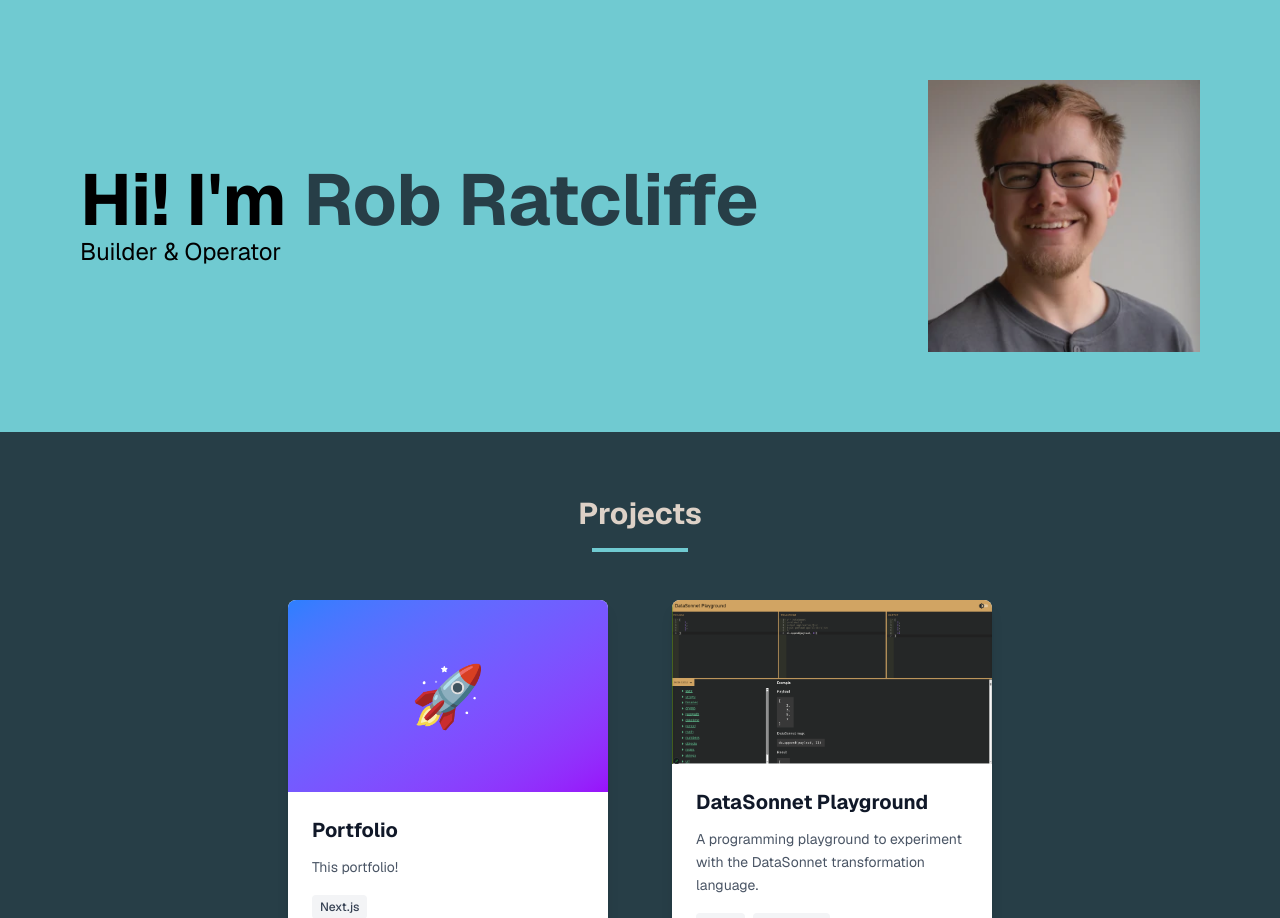
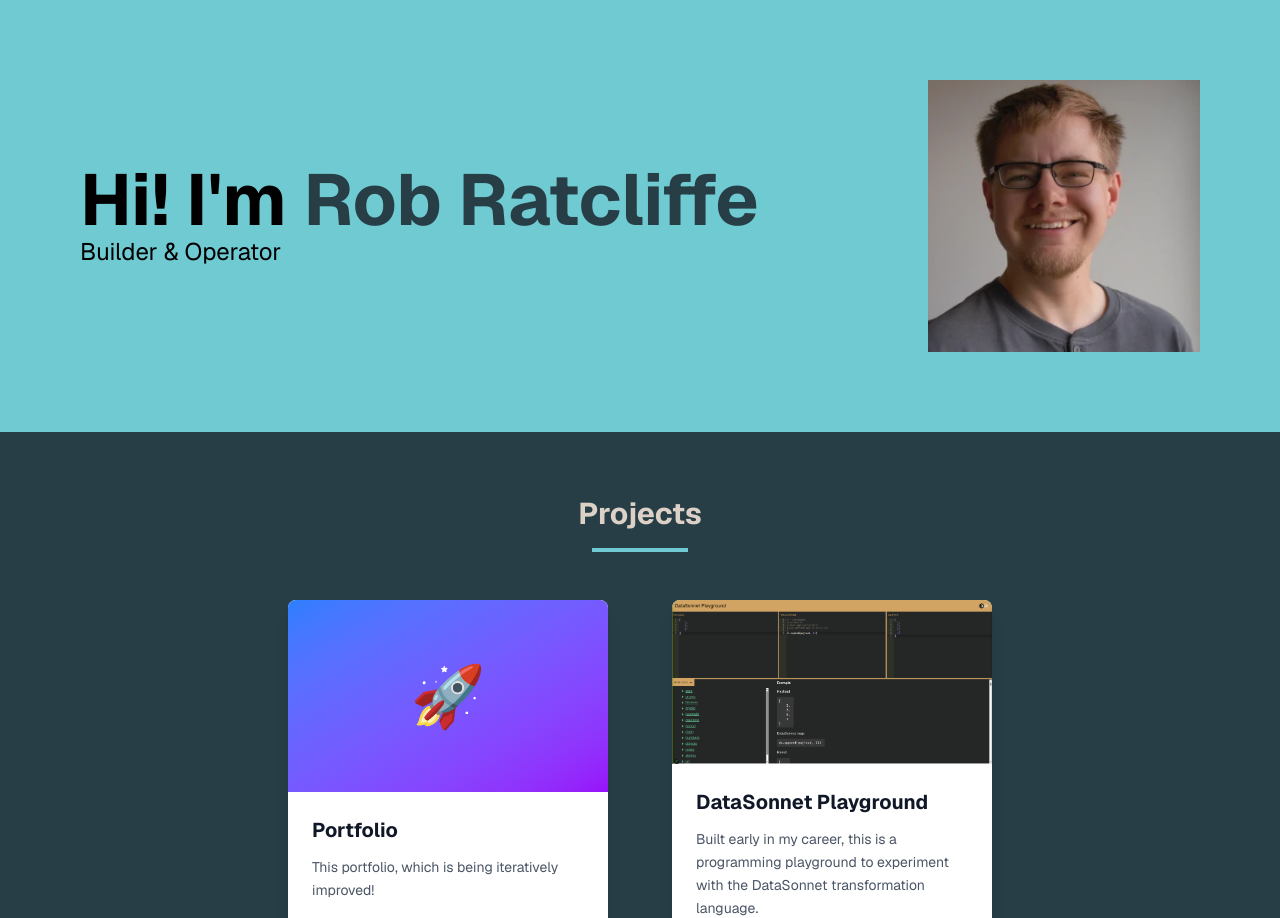
Before and after one commit to rlratcliffe/portfolio, a Next.js app: page / in a window 1280 px wide. Shown: the top 918 px of the page. Built offline with nearby package versions, Linux system fonts and the light colour scheme.

Commit message:
data: update project data, including demo video

```diff
--- a/src/app/domain/SoftwareProjects.ts
+++ b/src/app/domain/SoftwareProjects.ts
@@ -13,16 +13,17 @@ export class SoftwareProjects {
         {
             id: 1,
             title: "Portfolio",
-            description: "This portfolio!",
-            technologies: ["Next.js"],
+            description: "This portfolio, which is being iteratively improved!",
+            technologies: ["React", "Next.js"],
             github: "https://github.com/rlratcliffe/portfolio",
         },
         {
             id: 2,
             title: "DataSonnet Playground",
-            description: "A programming playground to experiment with the DataSonnet transformation language.",
+            description: "Built early in my career, this is a programming playground to experiment with the DataSonnet transformation language.",
             technologies: ["React", "JavaScript"],
-            img: "ds-playground.png"
+            img: "ds-playground.png",
+            demo: "https://youtu.be/zFB5HYyExCY"
         }
     ];
 
```
